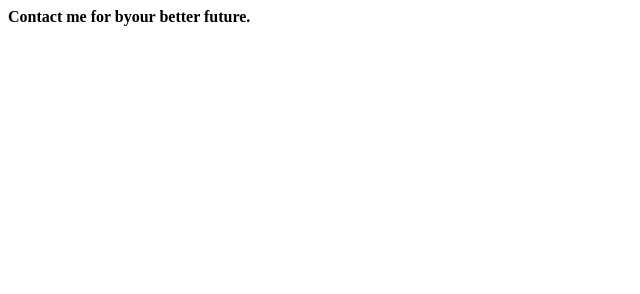
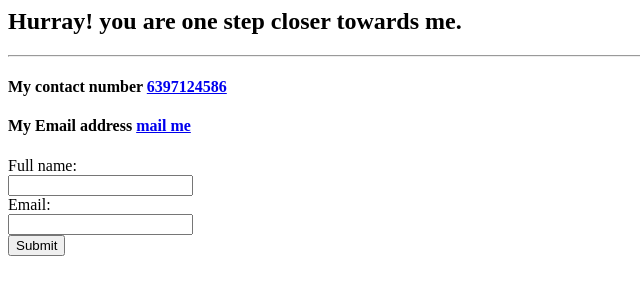
Before and after one commit to hetero-1/cv, a plain HTML site: page contact.html in a window 1280 px wide. Shown: the whole page, without its empty margins (0-640 px from the left). Drawn offline with Linux system fonts and the light colour scheme.

Commit message:
final cv using html

```diff
--- a/contact.html
+++ b/contact.html
@@ -6,6 +6,15 @@
     <title>contact me</title>
 </head>
 <body>
-    <h4>Contact me for byour better future.</h4>
+    <h2>Hurray! you are one step closer towards me.</h2><hr>
+    <h4>My contact number <a href="tel: 6397054862">6397124586</a></h4>
+    <h4>My Email address <a href="mailto: raghavdivyansh9@gmail.com">mail me</a></h4>
+    <form action="mailto: raghavdivyansh9@gmail.com" method="post" enctype="text/plain">
+        <label for="">Full name:</label><br>
+        <input type="text" id="name" name="name"><br>
+        <label for="email">Email:</label><br>
+        <input type="text" id="email" name="email"><br>
+        <input type="submit">
+    </form>
 </body>
 </html>
```
